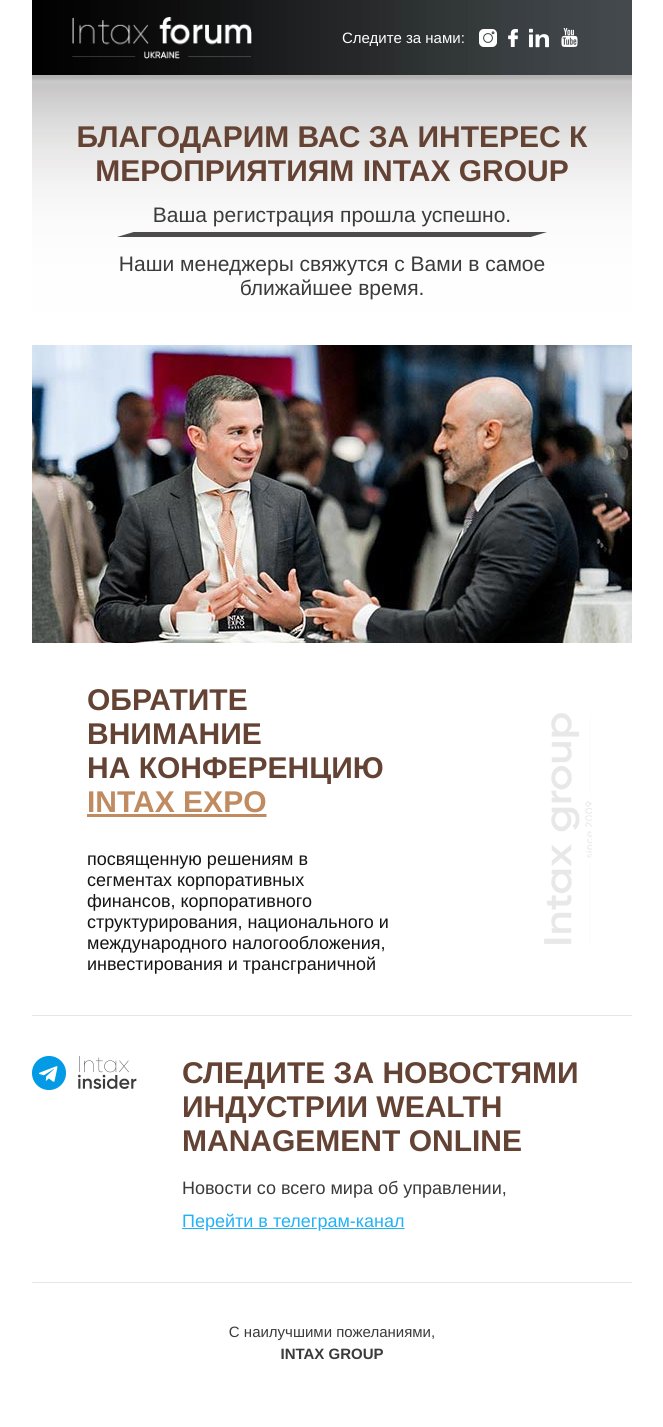
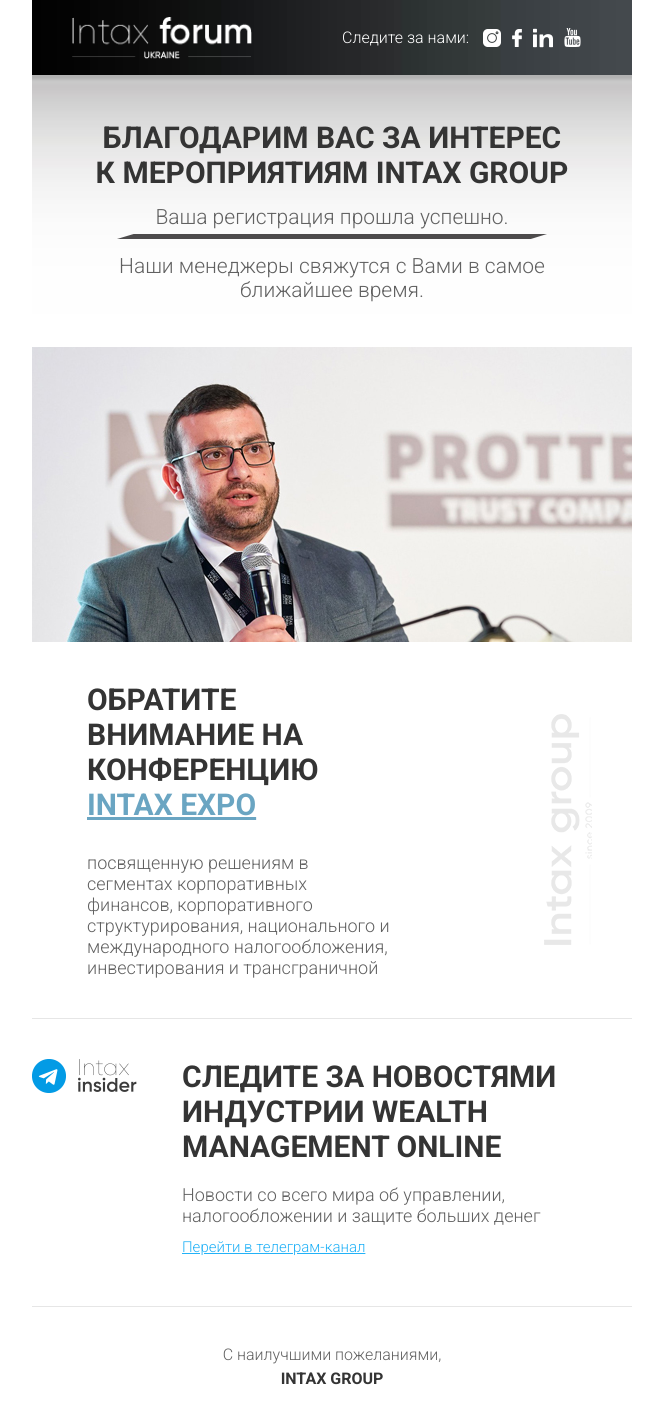
Before and after one commit to demiweb/intax-black, a plain HTML site: page email.html in a window 1280 px wide. Shown: the whole page, without its empty margins (308-971 px from the left). Before the commit the page ends 1403 px from the top, so only its background shows below. Drawn offline with Linux system fonts and the light colour scheme.

Commit message:
add email letter

```diff
--- a/email.html
+++ b/email.html
@@ -3,9 +3,10 @@
   <head>
     <meta http-equiv="Content-Type" content="text/html; charset=utf-8">
     <title>Index</title>
+    <link href="https://fonts.googleapis.com/css?family=Roboto:300,700&display=swap" rel="stylesheet">
   </head>
-  <body bgcolor="#ffffff" topmargin="0" leftmargin="0" marginheight="0" marginwidth="0" style="-webkit-font-smoothing: antialiased;width:100% !important;overflow-x:hidden !important;background:#ffffff;-webkit-text-size-adjust:none; font-family: Helvetica, Arial, sans-serif; font-size: 15px; color: #3b3b3b;">
-    <table width="600" cellpadding="0" cellspacing="0" border="0" align="center" style="padding: 0; width: 100%; max-width: 600px;">
+  <body bgcolor="#ffffff" topmargin="0" leftmargin="0" marginheight="0" marginwidth="0" style="-webkit-font-smoothing: antialiased;width:100% !important;overflow-x:hidden !important;background:#ffffff;-webkit-text-size-adjust:none; font-family: Roboto, sans-serif; font-size: 16px; font-weight: 300; color: #616161;">
+    <table width="600" cellpadding="0" cellspacing="0" border="0" align="center" style="padding: 0; min-width: 460px; max-width: 600px;">
       <tr>
         <td>
           <center style="max-width: 600px; width: 100%;">
@@ -27,14 +28,14 @@
         </td>
       </tr>
     </table>
-    <table width="600" cellpadding="0" cellspacing="0" border="0" align="center" style="padding: 0; width: 100%; max-width: 600px;">
+    <table width="600" cellpadding="0" cellspacing="0" border="0" align="center" style="padding: 0; min-width: 460px; max-width: 600px;">
       <tr>
         <td>
           <center style="max-width: 600px; width: 100%;">
             <table width="100%" bgcolor="#ffffff" cellpadding="0" cellspacing="0" border="0" align="center" style="padding: 0;">
               <tr bgcolor="#fff" style="background-image: url('./img/letters/bg-section.jpg');background-size: cover;background-repeat: no-repeat;background-position: 50% 0%">
                 <td height="75" width="50%" bgcolor="" valign="center" align="center" style="font-size: 21px;padding-top: 45px;padding-left: 40px;padding-right: 40px;padding-bottom: 45px;">
-                  <h1 style="text-transform: uppercase;color: #644335;font-size: 30px;margin-bottom: 15px;margin-top: 0;">Благодарим Вас за интерес к мероприятиям INTAX GROUP</h1>
+                  <h1 style="text-transform: uppercase;color: #343434;font-size: 30px;margin-bottom: 15px;margin-top: 0;">Благодарим Вас за интерес <br> к мероприятиям INTAX GROUP</h1>
                   <div style="margin-bottom: 5px;">Ваша регистрация прошла успешно.</div>
                   <img src="./img/letters/rect.png" alt="" width="100%" style="margin-bottom: 15px;max-width: 430px;">
                   <div>Наши менеджеры свяжутся с Вами в самое <br> ближайшее время.</div>
@@ -42,7 +43,7 @@
               </tr>
               <tr>
                 <td>
-                  <img src="./img/letters/3.jpg" alt="" width="100%" style="max-width: 100%;">
+                  <img src="./img/letters/11.jpg" alt="" width="100%" style="max-width: 100%;">
                 </td>
               </tr>
             </table>
@@ -50,15 +51,15 @@
         </td>
       </tr>
     </table>
-    <table width="600" cellpadding="0" cellspacing="0" border="0" align="center" style="padding: 0; width: 100%; max-width: 600px;">
+    <table width="600" cellpadding="0" cellspacing="0" border="0" align="center" style="padding: 0; min-width: 460px; max-width: 600px;">
       <tr>
         <td>
           <center style="max-width: 600px; width: 100%;">
             <table width="100%" bgcolor="#ffffff" cellpadding="0" cellspacing="0" border="0" align="center" style="padding: 0;">
               <tr style="font-size: 18px;">
                 <td style="padding-left: 55px;padding-top: 40px;padding-bottom: 40px;border-bottom: 1px solid #e6e6e6;" width="60%" valign="center">
-                  <h2 style="font-size: 30px;text-transform: uppercase;color: #644335;margin-bottom: 30px;margin-top: 0;">Обратите внимание <br>на конференцию <a href="#" style="color: #c08b61;text-decoration: underline;">INTAX EXPO</a></h2>
-                  <p style="color: #151515;margin: 0;">посвященную решениям в сегментах корпоративных финансов, корпоративного структурирования, национального и международного налогообложения, инвестирования и трансграничной </p>
+                  <h2 style="font-size: 30px;text-transform: uppercase;color: #343434;margin-bottom: 30px;margin-top: 0;">Обратите внимание на конференцию <a href="#" style="color: #6aa5c2;text-decoration: underline;">INTAX EXPO</a></h2>
+                  <p style="margin: 0;">посвященную решениям в сегментах корпоративных финансов, корпоративного структурирования, национального и международного налогообложения, инвестирования и трансграничной </p>
                 </td>
                 <td width="40%" align="right" valign="center" style="padding-right: 40px;border-bottom: 1px solid #e6e6e6;padding-top: 15px;padding-bottom: 15px;">
                   <img src="./img/letters/logo-vert.png" alt="" width="48" height="">
@@ -69,7 +70,7 @@
         </td>
       </tr>
     </table>
-    <table width="600" cellpadding="0" cellspacing="0" border="0" align="center" style="padding: 0; width: 100%; max-width: 600px;">
+    <table width="600" cellpadding="0" cellspacing="0" border="0" align="center" style="padding: 0; min-width: 460px; max-width: 600px;">
       <tr>
         <td>
           <center style="max-width: 600px; width: 100%;">
@@ -79,9 +80,9 @@
                   <img src="./img/letters/telegram.png" alt="">
                 </td>
                 <td width="75%" style="padding-top: 40px;padding-bottom: 50px;">
-                  <h2 style="font-size: 30px;color: #644335;text-transform: uppercase;margin-bottom: 20px;margin-top: 0;">Следите за новостями индустрии Wealth Management Online</h2>
-                  <p style="margin-bottom: 12px;margin-top: 0;">Новости со всего мира об управлении,</p>
-                  <div><a href="#" style="color: #23b2f7;text-decoration: underline;">Перейти в телеграм-канал</a></div>
+                  <h2 style="font-size: 30px;color: #343434;text-transform: uppercase;margin-bottom: 20px;margin-top: 0;">Следите за новостями индустрии Wealth Management Online</h2>
+                  <p style="margin-bottom: 12px;margin-top: 0;">Новости со всего мира об управлении, налогообложении и защите больших денег</p>
+                  <div><a href="#" style="color: #23b2f7;text-decoration: underline;font-size: 15px;">Перейти в телеграм-канал</a></div>
                 </td>
               </tr>
             </table>
@@ -89,13 +90,13 @@
         </td>
       </tr>
     </table>
-    <table width="600" cellpadding="0" cellspacing="0" border="0" align="center" style="padding: 0; width: 100%; max-width: 600px;">
+    <table width="600" cellpadding="0" cellspacing="0" border="0" align="center" style="padding: 0; min-width: 460px; max-width: 600px;">
       <tr>
         <td height="120" align="center" valign="center" style="border-top: 1px solid  #e6e6e6;">
           <center style="max-width: 600px; width: 100%;">
             <table width="100%" bgcolor="#ffffff" cellpadding="0" cellspacing="0" border="0" align="center" style="padding: 0;">
               <div style="margin-bottom: 5px;">С наилучшими пожеланиями,</div>
-              <div style="font-weight: 700;text-transform: uppercase;">INTAX GROUP</div>
+              <div style="font-weight: 700;text-transform: uppercase;color: #343434;">INTAX GROUP</div>
             </table>
           </center>
         </td>
```
Also changed, not shown: index.html (+7 -0 lines), js/report.html (+1 -1 lines), 2 other files.
